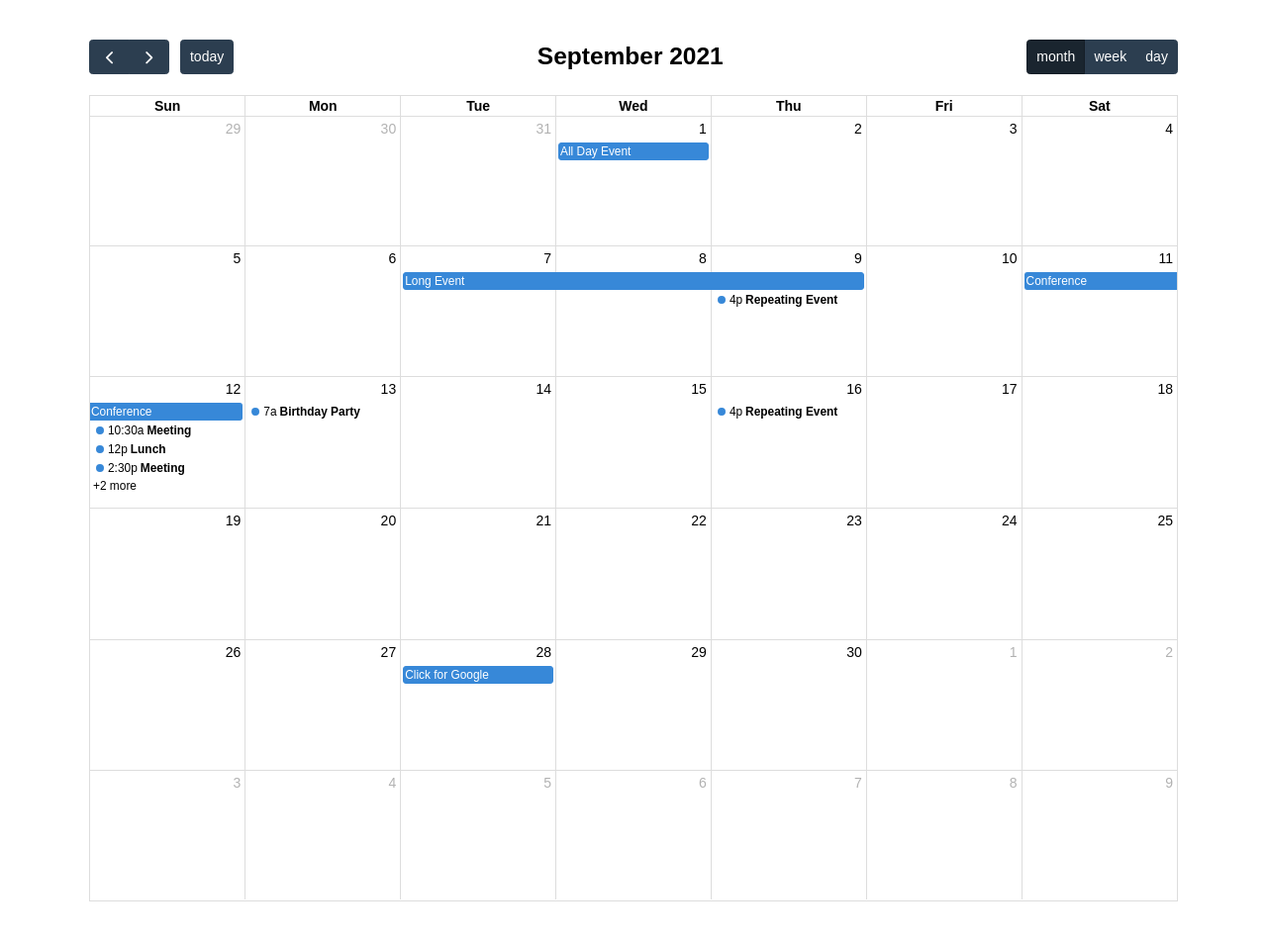
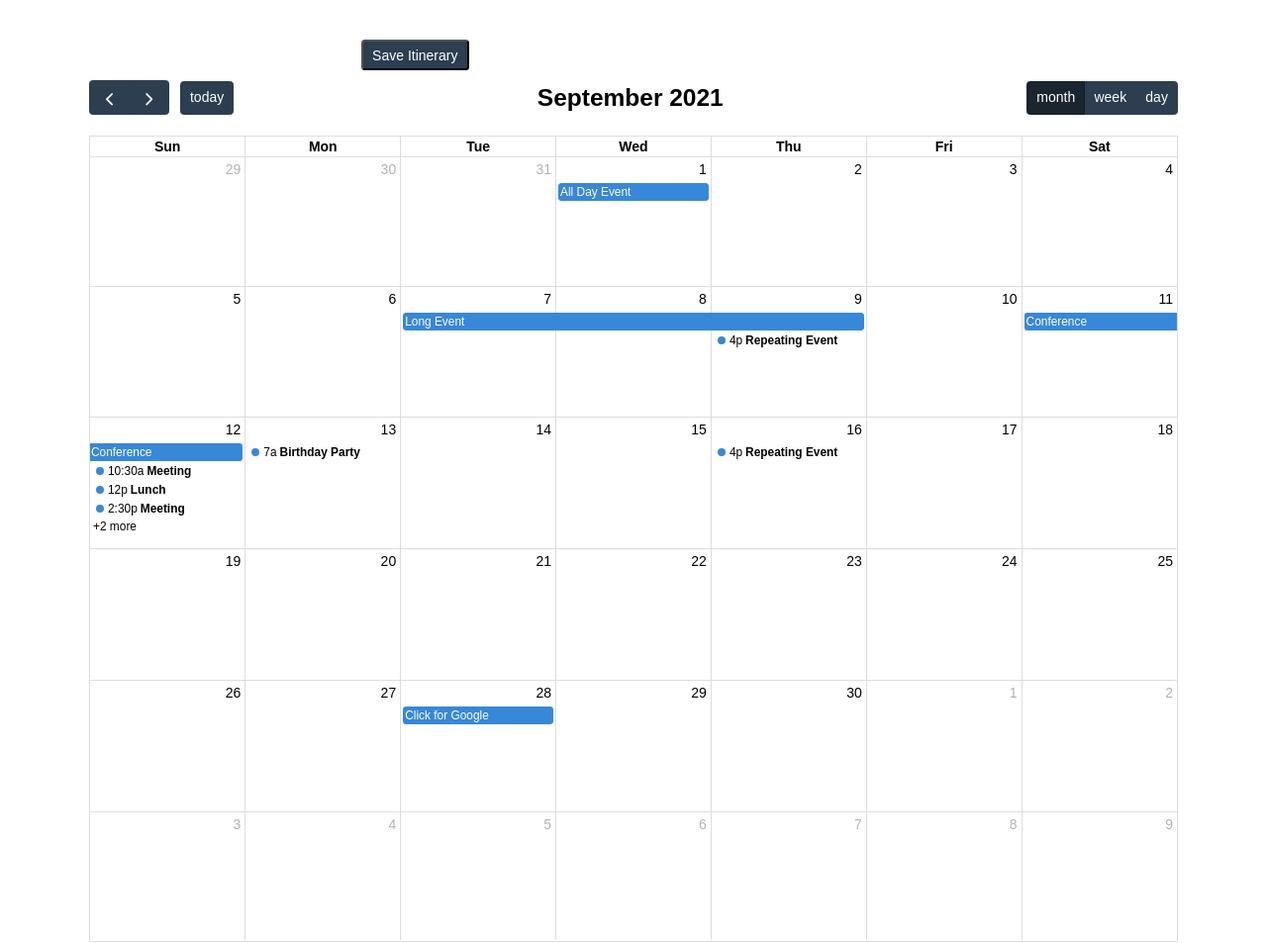
Before and after one commit to Capstone-Projects-2021-Fall/project-trip-planner, a plain HTML site: page examples/itinerary.html in a window 1280 px wide. Shown: the whole page at 99% size. Drawn offline with Linux system fonts and the light colour scheme.

Commit message:
Creating Save Button

```diff
--- a/examples/itinerary.html
+++ b/examples/itinerary.html
@@ -110,6 +110,19 @@
     font-family: Arial, Helvetica Neue, Helvetica, sans-serif;
     font-size: 14px;
   }
+  button
+  {
+    margin: 0 auto;
+    margin-left: 355px;
+    margin-bottom: 10px;
+    background-color: #2c3e50;
+    color: white;
+    padding: 0.4em 0.65em;
+    border-radius: 0.25em;
+    font-weight: 400;
+    font-family: Arial, Helvetica Neue, Helvetica, sans-serif;
+    font-size: 14px;
+  }
 
   #calendar {
     max-width: 1100px;
@@ -120,6 +133,7 @@
 </head>
 <body>
 
+  <button type="button">Save Itinerary</button>
   <div id='calendar'></div>
 
 </body>
```
